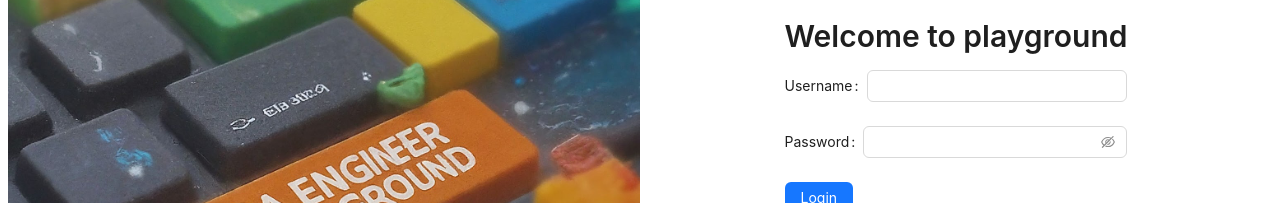
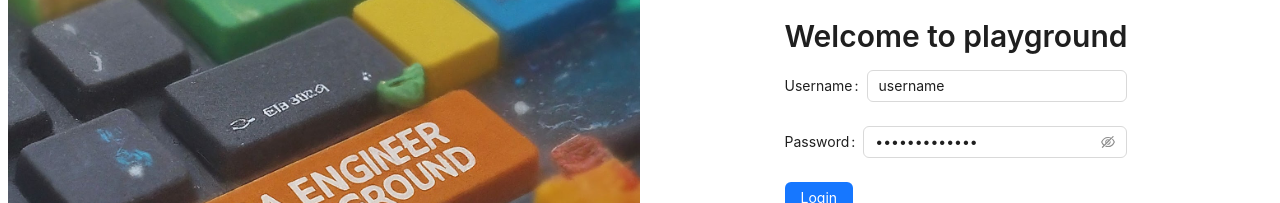
Before and after one commit to PurrCat101/User-Management-Application, a React (Vite) app: page / in a window 1280 px wide. Shown: the part 293-496 px from the top of the page. Built offline with nearby package versions, Linux system fonts and the light colour scheme.

Commit message:
bypass login page and fix css AddUserPage

```diff
--- a/src/Pages/LoginPage.jsx
+++ b/src/Pages/LoginPage.jsx
@@ -6,18 +6,18 @@ import Playground from "../assets/QA Playground.png";
 const { Title } = Typography;
 
 const LoginPage = () => {
-  const [username, setUsername] = useState("");
-  const [password, setPassword] = useState("");
-  const navigate = useNavigate(); // Get navigate function from useNavigate
+  const [username, setUsername] = useState("username");
+  const [password, setPassword] = useState("Password1234!");
+  const navigate = useNavigate();
 
   const handleLogin = () => {
     // Check username and password
-    if (username === "user" && password === "1234") {
+    if (username === "username" && password === "Password1234!") {
       // Successful login
       message.success("Logged in successfully!");
       navigate("/user-management");
       localStorage.setItem("isLoggedIn", "true");
-      localStorage.setItem("username", username); // Navigate to /user-management route
+      localStorage.setItem("username", username);
     } else {
       // Failed login
       message.error("Invalid username or password");
@@ -52,14 +52,20 @@ const LoginPage = () => {
               name="username"
               rules={[{ message: "Please input your username!" }]}
             >
-              <Input onChange={(e) => setUsername(e.target.value)} />
+              <Input
+                onChange={(e) => setUsername(e.target.value)}
+                defaultValue={"username"}
+              />
             </Form.Item>
             <Form.Item
               label="Password"
               name="password"
               rules={[{ message: "Please input your password!" }]}
             >
-              <Input.Password onChange={(e) => setPassword(e.target.value)} />
+              <Input.Password
+                onChange={(e) => setPassword(e.target.value)}
+                defaultValue={"Password1234!"}
+              />
             </Form.Item>
             <Form.Item>
               <Button type="primary" htmlType="submit">
```
